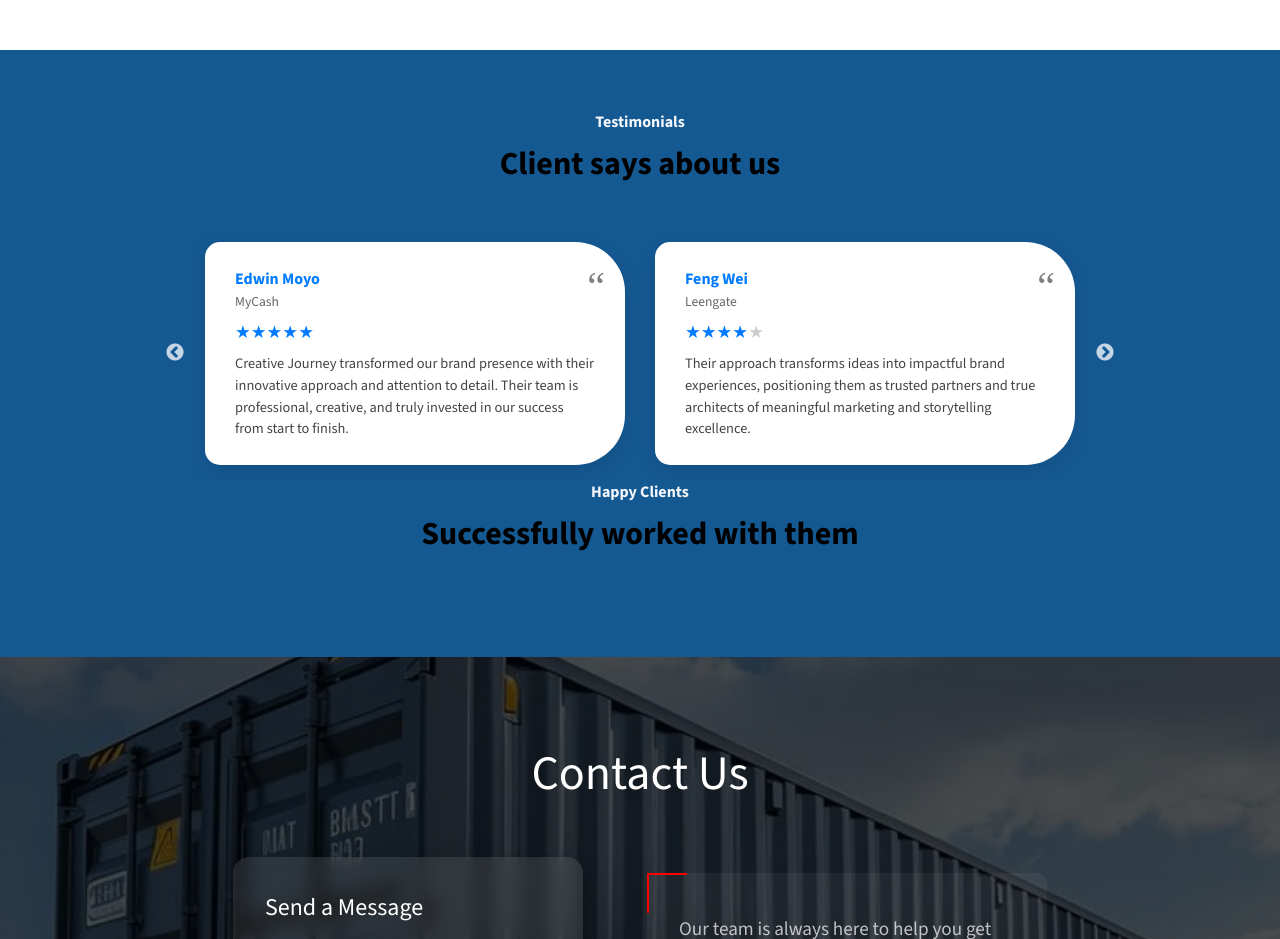
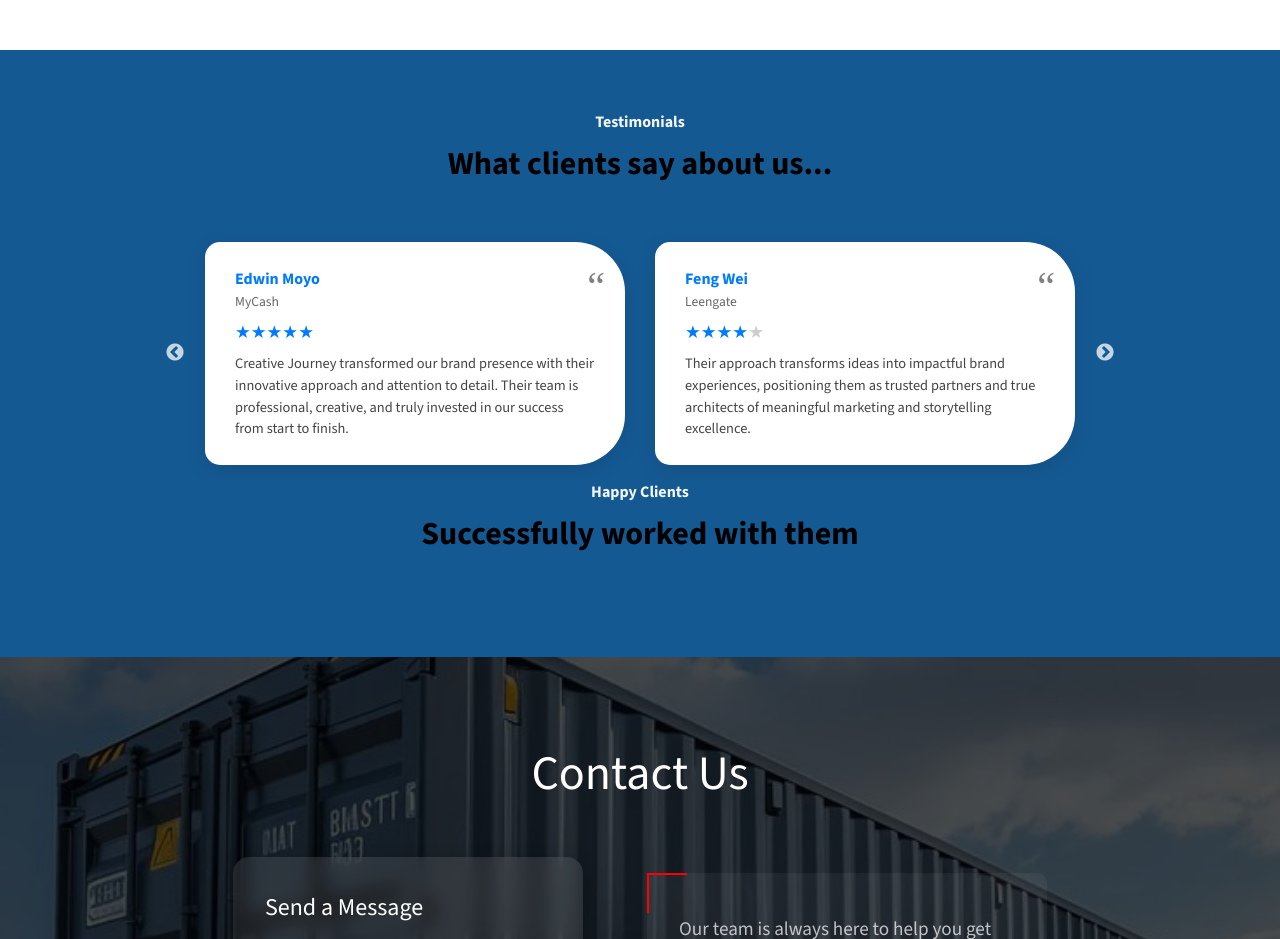
Before and after one commit to Lloydchogari/CM-Logistics, a Next.js app: page / in a window 1280 px wide. Shown: the part 3800-4739 px from the top of the page. Built offline with nearby package versions, Linux system fonts and the light colour scheme.

Commit message:
first commit

```diff
--- a/components/Testimonials2.jsx
+++ b/components/Testimonials2.jsx
@@ -60,7 +60,7 @@ const Testimonials2 = () => {
   return (
     <section className="testimonials-section">
       <h4 className="section-subtitle">Testimonials</h4>
-      <h2 className="section-title">Client says about us</h2>
+      <h2 className="section-title">What clients say about us...</h2>
 
       <Slider {...settings} className="testimonials-slider">
         {testimonials.map((t, index) => (
```
